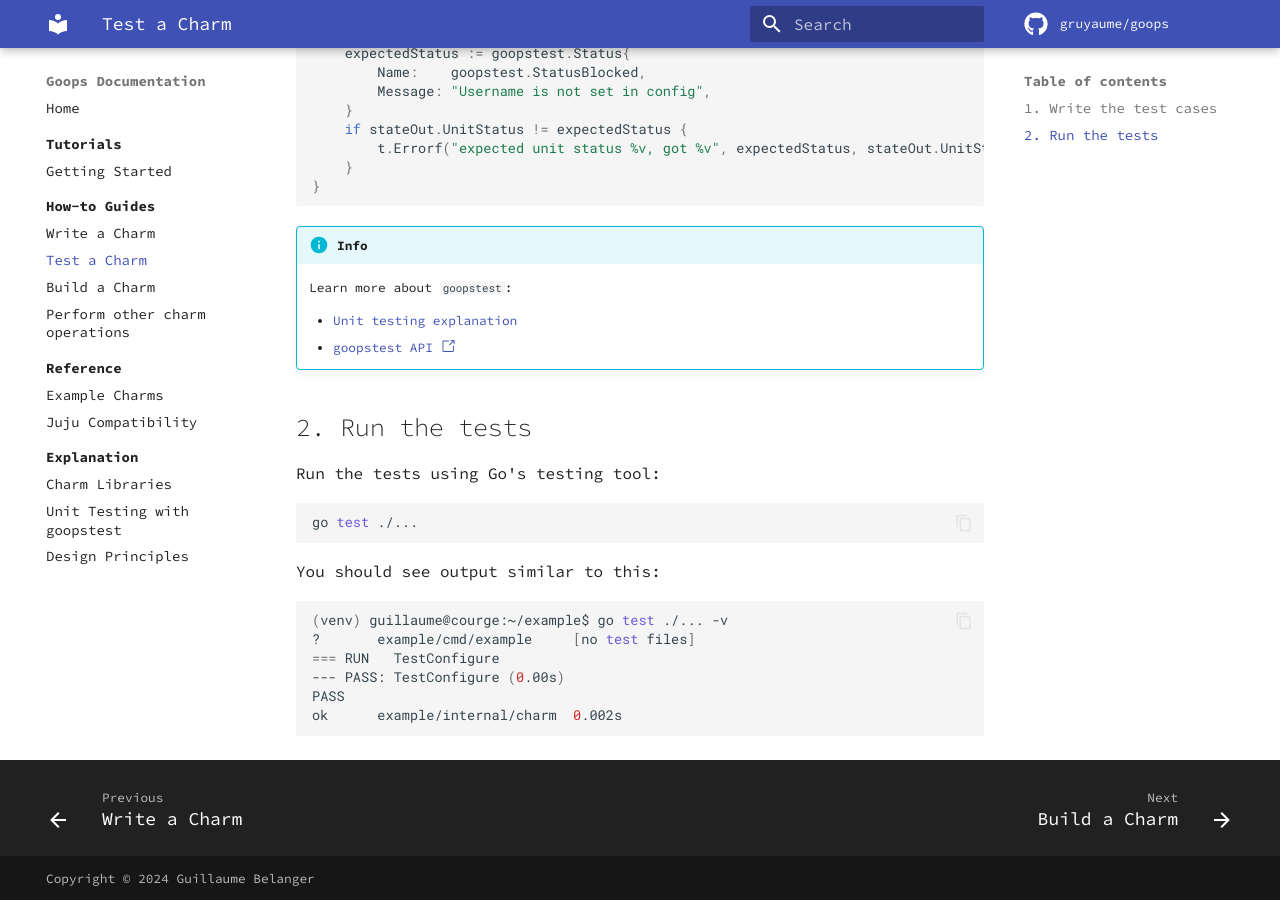
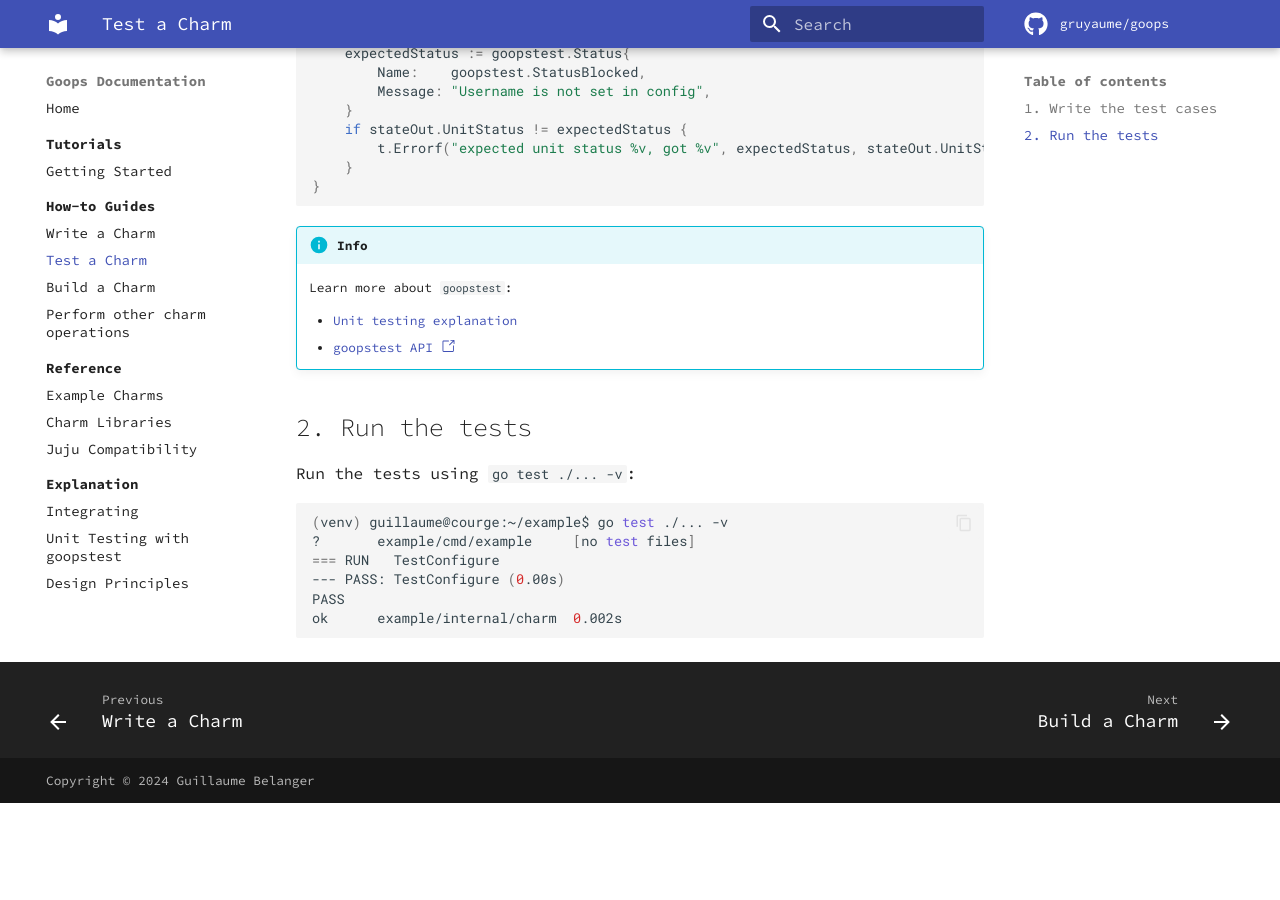
Before and after one commit to gruyaume/goops, an MkDocs documentation site: the page built from docs/how_to/test_a_charm.md, in a window 1280 px wide and 900 px high, scrolled down 785 px. Built offline with MkDocs 1.6.1 and Material for MkDocs 9.7.7, drawn with Linux system fonts in a browser that asks for light colours; comment, search, counter and statistics services are not loaded; after the commit the page ends 1588 px from its top, so only the background shows below that.

Commit message:
docs: add reference to charm libraries
Signed-off-by: Guillaume Belanger <guillaume.belanger27@gmail.com>

````diff
--- a/docs/how_to/test_a_charm.md
+++ b/docs/how_to/test_a_charm.md
@@ -53,13 +53,7 @@
 
 ## 2. Run the tests
 
-Run the tests using Go's testing tool:
-
-```bash
-go test ./...
-```
-
-You should see output similar to this:
+Run the tests using `go test ./... -v`:
 
 ```shell
 (venv) guillaume@courge:~/example$ go test ./... -v
--- a/mkdocs.yml
+++ b/mkdocs.yml
@@ -47,10 +47,11 @@
   - Reference:
     - reference/index.md
     - Example Charms: reference/example_charms.md
+    - Charm Libraries: reference/charm_libraries.md
     - Juju Compatibility: reference/juju_compatibility.md
   - Explanation:
     - explanation/index.md
-    - Charm Libraries: explanation/charm_libraries.md
+    - Integrating: explanation/integrating.md
     - Unit Testing with goopstest: explanation/unit_testing.md
     - Design Principles: explanation/design_principles.md
 plugins:
````
Also changed, not shown: README.md (+5 -3 lines), docs/explanation/charm_libraries.md (deleted, +0 -20 lines), docs/explanation/index.md (+1 -1 lines), docs/explanation/integrating.md (added, +13 -0 lines), docs/index.md (+3 -1 lines), docs/reference/charm_libraries.md (added, +12 -0 lines), docs/reference/index.md (+1 -0 lines).
